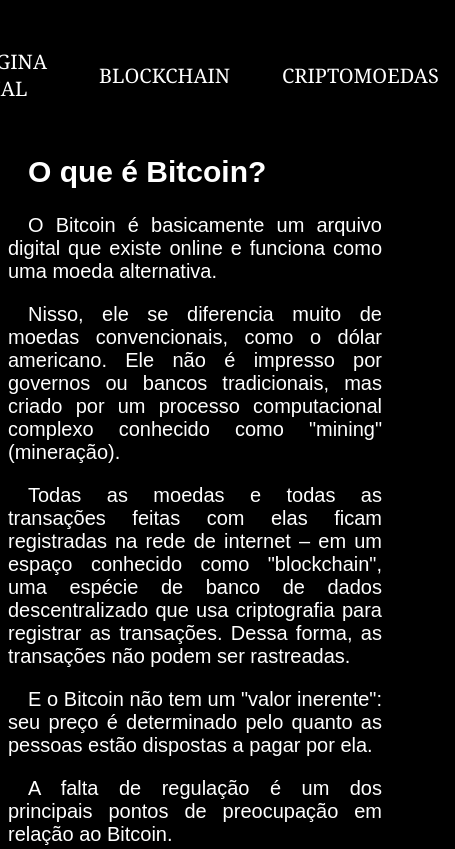
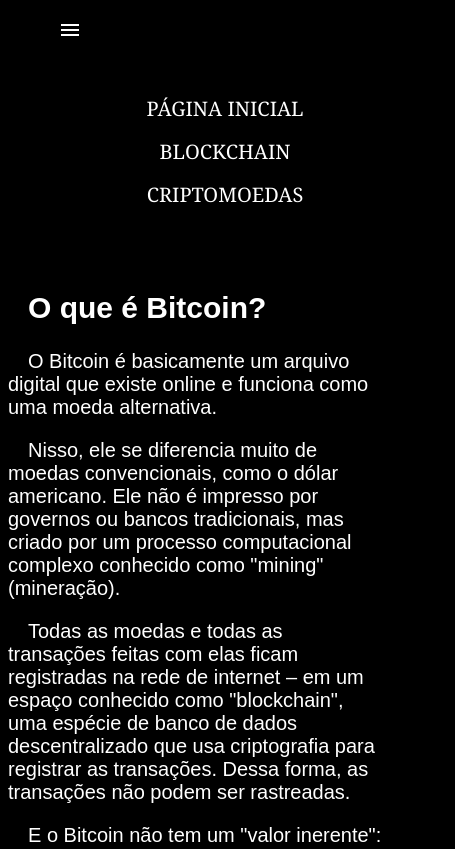
Before and after one commit to Gustavo-Italo/Gustavo-Italo.github.io, a plain HTML site: page index.html in a window 390 px wide. Shown: the top 849 px of the page, 455 px wide, since content can reach past the window. Drawn offline with nearby package versions, Linux system fonts and the light colour scheme.

Commit message:
alteracoes mobile

```diff
--- a/css/blockchain.css
+++ b/css/blockchain.css
@@ -1,5 +1,9 @@
 * {
     color: white;
+}
+
+.mobile-menu {
+    display: none;
 }
 
 ul {
@@ -27,7 +31,6 @@ body {
     font-size: 20px;
     text-indent: 20px;
     font-family: arial, sans-serif;
-    text-align: justify;
 }
 
 
@@ -48,7 +51,11 @@ img {
     justify-content: center;
 }
 
-@media (min-width: 738px) {
+@media (min-width: 700px) {
+
+    .mobile-menu {
+        display: none;
+    }
 
     ul {
         list-style-type: none;
@@ -88,3 +95,18 @@ img {
      }
 
 }
+
+
+@media (max-width: 699px) {
+
+    .mobile-menu {
+        display: block;
+        text-align: center;
+        padding: 10px;
+     }
+
+     .nav__list {
+        display: none;
+     }
+
+}
--- a/css/cripto.css
+++ b/css/cripto.css
@@ -1,5 +1,9 @@
 * {
   color: white;
+}
+
+.mobile-menu {
+    display: none;
 }
 
 ul {
@@ -27,7 +31,6 @@ body {
     font-size: 20px;
     text-indent: 20px;
     font-family: arial, sans-serif;
-    text-align: justify;
 }
 
 h3 {
@@ -88,9 +91,11 @@ h3 {
 }
 
 
-      /*tablet*/
+@media (min-width: 700px) {
 
-@media (min-width: 738px) {
+    .mobile-menu {
+        display: none;
+    }
 
     ul {
         list-style-type: none;
@@ -170,3 +175,18 @@ h3 {
     }
 
 }
+
+
+@media (min-width: 699px) {
+
+    .mobile-menu {
+       display: block;
+       text-align: center;
+       padding: 10px;
+    }
+
+    .nav__list {
+        display: none;
+    }
+
+}
--- a/css/estilo.css
+++ b/css/style.css
@@ -1,5 +1,10 @@
+
 * {
     color: white;
+}
+
+.mobile-menu {
+    display: none;
 }
 
 ul {
@@ -27,7 +32,6 @@ body {
     font-size: 20px;
     text-indent: 20px;
     font-family: arial, sans-serif;
-    text-align: justify;
 }
 
 img {
@@ -47,7 +51,12 @@ img {
     justify-content: center;
 }
 
-@media (min-width: 738px) {
+
+@media (min-width: 700px) {
+
+    .mobile-menu {
+        display: none;
+    }
 
     ul {
         list-style-type: none;
@@ -86,3 +95,27 @@ img {
         justify-content: center;
     }
 }
+
+@media (max-width: 699px) {
+
+    .mobile-menu {
+        display: block;
+        padding: 10px;
+    }
+
+    .nav__list {
+        display: none;
+    }
+
+    .mobile-menu#burguer {
+        cursor: pointer;
+    }
+
+    .mobile-menu ul {
+        display: flex;
+        flex-direction: column;
+        justify-content: flex-start;
+
+}
+
+}
--- a/index.html
+++ b/index.html
@@ -3,24 +3,38 @@
 <head>
     <meta charset="UTF-8">
     <meta name="viewport" content="width=device-width, initial-scale=1.0">
-    <link rel="stylesheet" href="css/estilo.css">
+    <link rel="stylesheet" href="css/style.css">
+    <link rel="stylesheet" href="https://fonts.googleapis.com/css2?family=Material+Symbols+Outlined:opsz,wght,FILL,GRAD@20..48,100..700,0..1,-50..200"/>
     <title>Bitcoin</title>
+    <script src="./js/script.js"></script>
 </head>
 <body>
 
-    <nav>
-      <ul class="nav__links">
+    <header class="nav__list">
+      <ul>
         <li class="link"><a href="index.html">Página Inicial</a></li>
         <li class="link"><a href="blockchain.html">Blockchain</a></li>
         <li class="link"><a href="criptomoedas.html">Criptomoedas</a></li>
       </ul>
-    </nav>
+    </header>
 
-  <main>
-    <section class="bit">
+
+    <div class="mobile-menu">
+      <i id="burguer" class="material-symbols-outlined" onclick="clickMenu()">menu</i>
+          <menu id="itens">
+              <ul>
+                  <li class="link-mobile"><a href="index.html">Página Inicial</a></li>
+                  <li class="link-mobile"><a href="blockchain.html">Blockchain</a></li>
+                  <li class="link-mobile"><a href="criptomoedas.html">Criptomoedas</a></li>
+              </ul>
+          </menu>
+  </div>
+
+  <main class="bit">
+    <section class="bit__con">
 
       <div>
-        <h2> O que é Bitcoin? </h2>
+        <h1> O que é Bitcoin? </h1>
         <p>O Bitcoin é basicamente um arquivo digital que existe online e funciona como uma moeda alternativa. </p>
 
         <p>Nisso, ele se diferencia muito de moedas convencionais, como o dólar americano. Ele não é impresso por governos ou bancos tradicionais, mas criado por um processo computacional complexo conhecido como "mining" (mineração).</p>
@@ -50,7 +64,7 @@
 
       </figure>
 
-      <h1> Sobre o Bitcoin </h1>
+      <h2> Sobre o Bitcoin </h2>
         <p>O Bitcoin é uma forma de dinheiro eletrônico peer-to peer (ponto a ponto) que pode ser transferida sem o intermédio de instituições financeiras.</p>
 
         <p>Na prática, isso significa que dois indivíduos, mesmo morando em países diferentes, podem enviar BTC um para o outro sem precisar de um banco ou de uma empresa de remessa internacional.</p>
@@ -95,8 +109,9 @@
           <p>
             “Eu mudei para outras coisas. Isso (projeto do Bitcoin) está em boas mãos com Gavin e todos”.
           </p>
-
     </section>
   </main>
+
+
 </body>
 </html>
--- /dev/null
+++ b/js/script.js
@@ -0,0 +1,26 @@
+
+
+
+function clickMenu() {
+
+  if (itens.style.display == 'block') {
+      itens.style.display = 'none';
+  } else {
+    itens.style.display = 'block';
+
+  }
+
+}
+
+
+
+function blockchainMenu() {
+
+  if (itens.blockchain.display == 'block') {
+      itens.blockchain.display = 'none';
+  } else {
+    itens.blockchain.display = 'block';
+
+  }
+
+}
```
Also changed, not shown: blockchain.html (+18 -3 lines), criptomoedas.html (+18 -3 lines).
